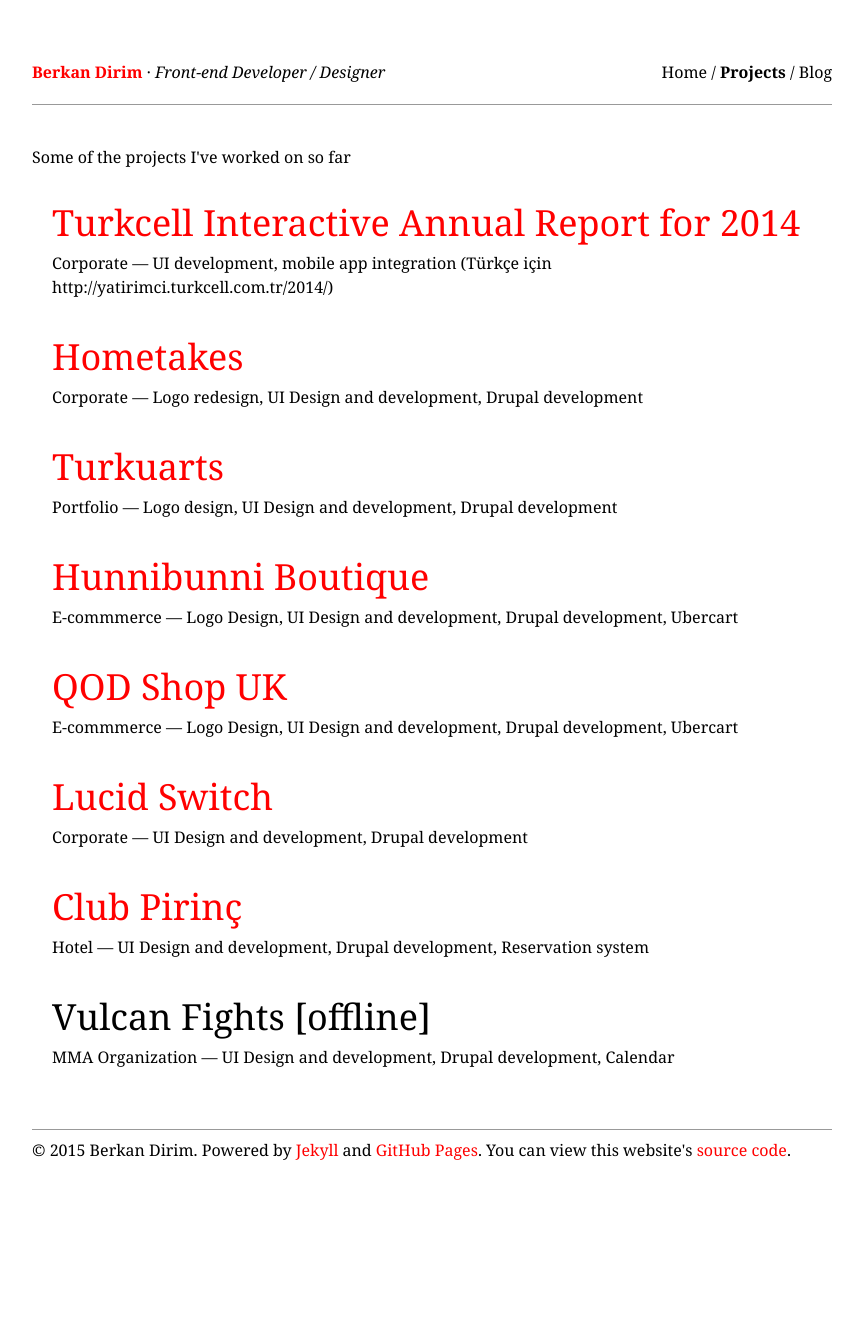
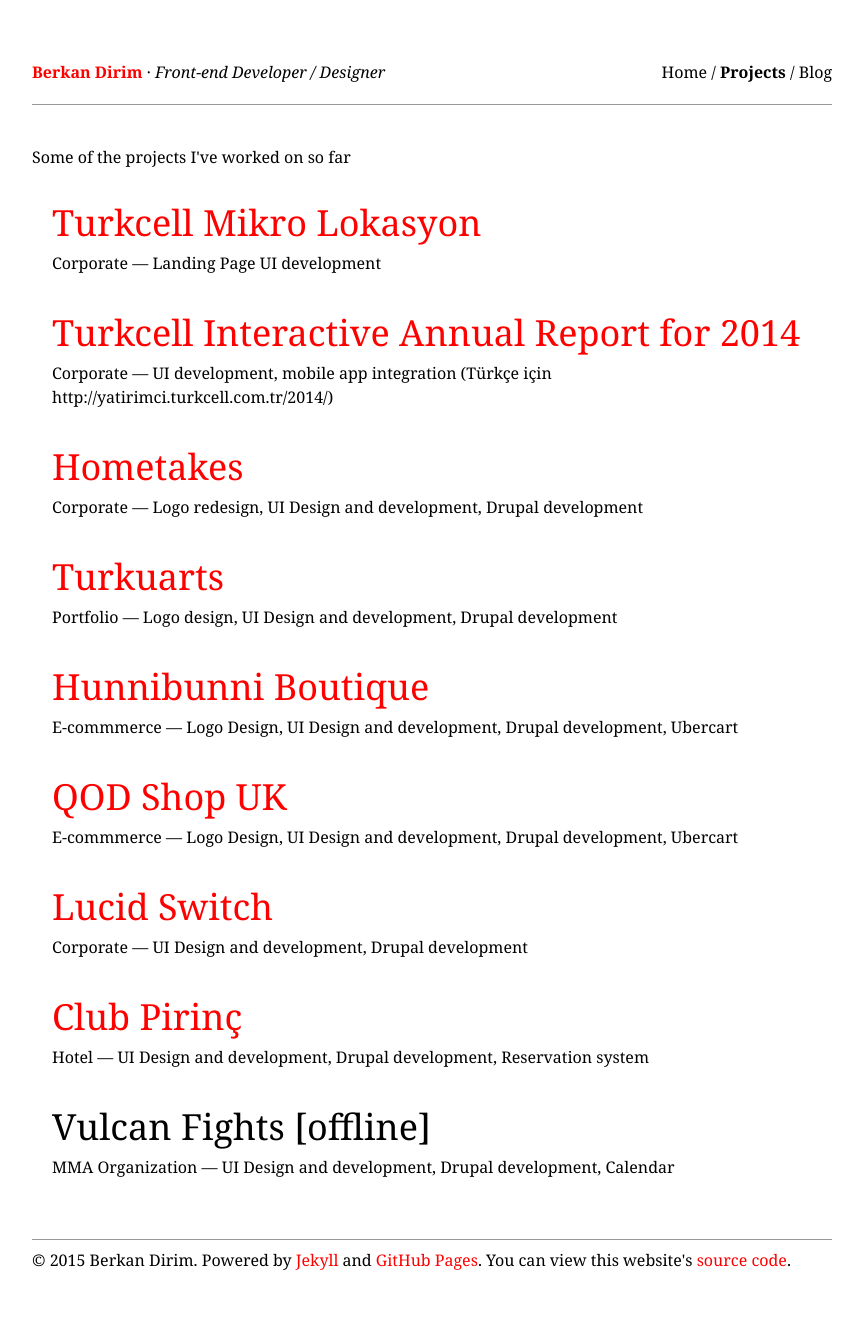
Before and after one commit to berkandirim/dirim.co, a Jekyll site: the page built from projects.html, in a window 1280 px wide. Shown: the whole page, without its empty margins (208-1071 px from the left). Built offline with Jekyll 4.4.1, drawn with Linux system fonts in a browser that asks for light colours; Markdown is read by kramdown in place of the engine named in the settings; before the commit the page ends 1222 px from its top, so only the background shows below that.

Commit message:
Project Update
Mikro Lokasyon

```diff
--- a/_data/projects.yml
+++ b/_data/projects.yml
@@ -1,4 +1,8 @@
 # Projects data
+
+- title: Turkcell Mikro Lokasyon
+  link: http://mikrolokasyon.turkcell.com.tr
+  description: Corporate — Landing Page UI development
 
 - title: Turkcell Interactive Annual Report for 2014
   link: http://investor.turkcell.com.tr/2014/
```
